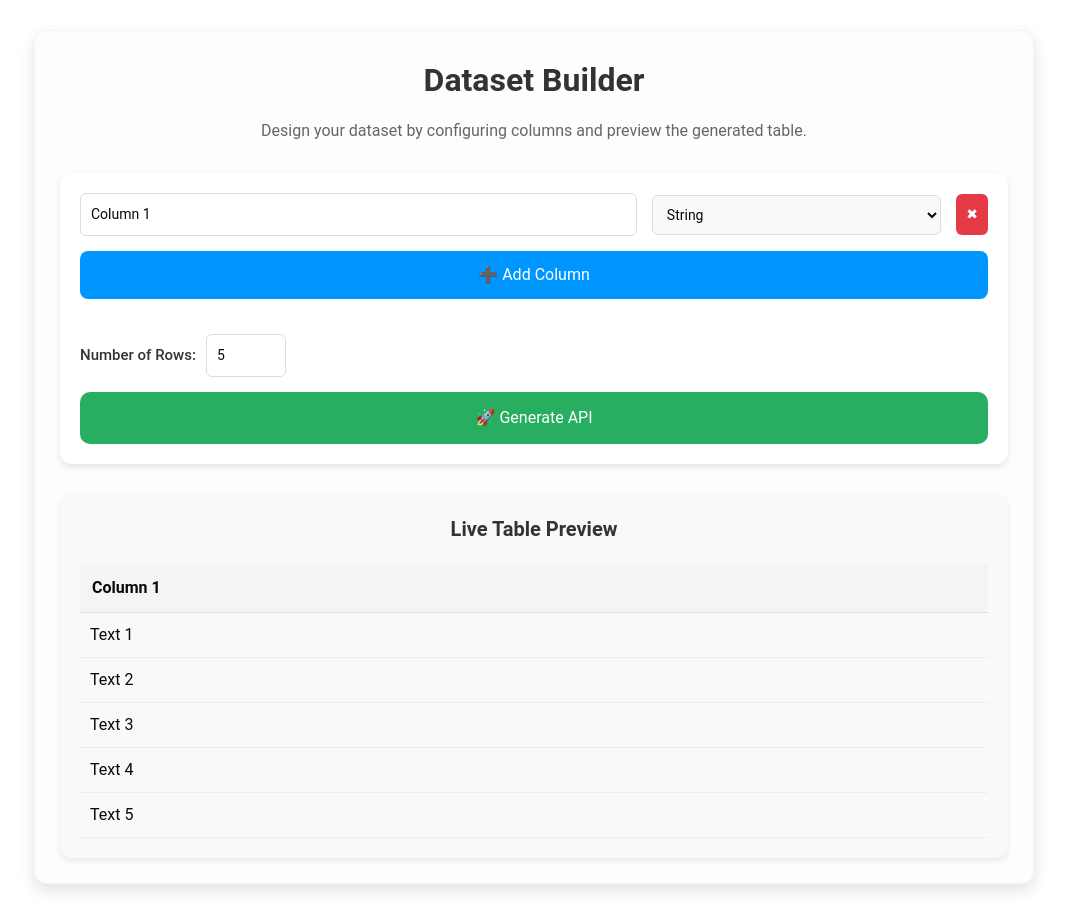
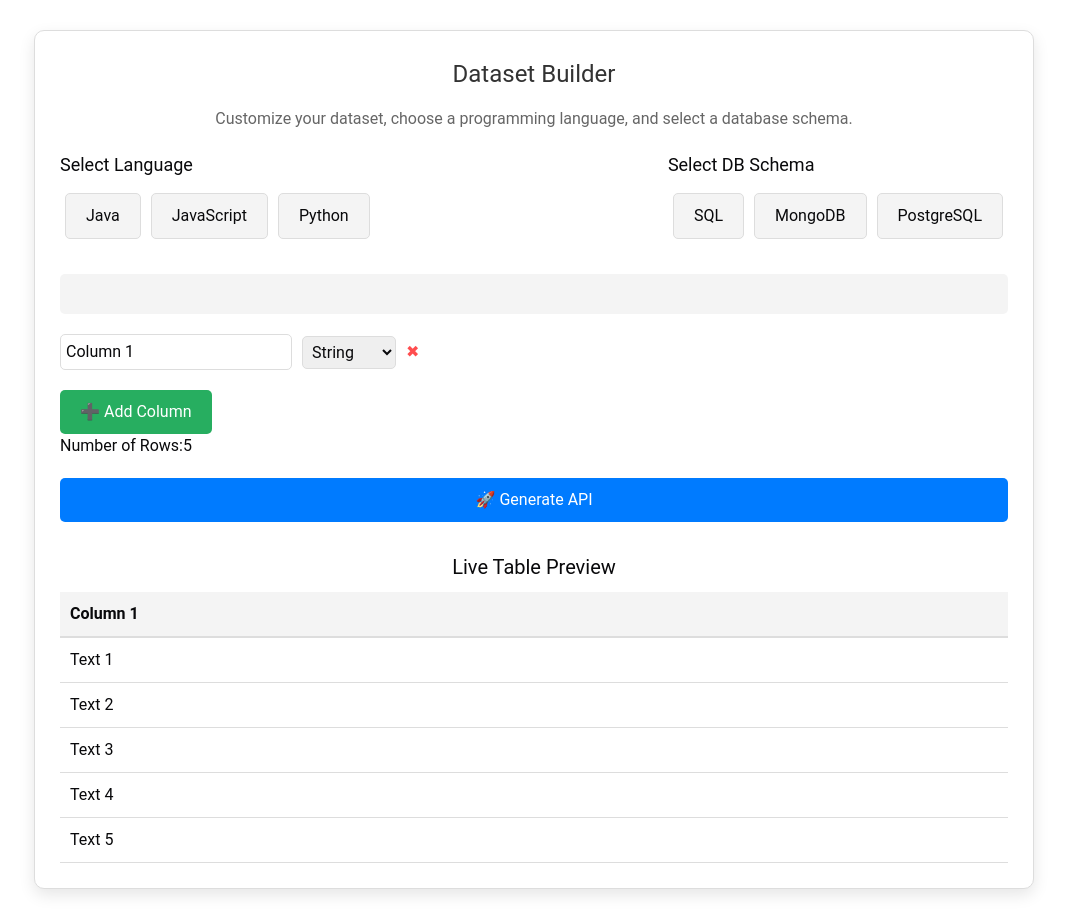
Before and after one commit to Drabblesaur/CMPE272_Project, a Next.js app in the folder FrontEnd/db2api/: page /api-generator in a window 1280 px wide. Shown: the whole page, without its empty margins (106-1173 px from the left). Built offline with nearby package versions, Linux system fonts and the light colour scheme.

Commit message:
Making API Call

```diff
--- a/FrontEnd/db2api/src/app/api-generator/page.js
+++ b/FrontEnd/db2api/src/app/api-generator/page.js
@@ -3,12 +3,18 @@
 import React, { useState } from "react";
 
 const dataTypes = ["String", "Number", "Date", "Location", "Boolean", "Array"];
+const languages = ["Java", "JavaScript", "Python"];
+const dbSchemas = ["SQL", "MongoDB", "PostgreSQL"];
 
 function DataSetBuilder() {
   const [columns, setColumns] = useState([
     { id: 1, title: "Column 1", type: "String" },
   ]);
   const [rowCount, setRowCount] = useState(5);
+  const [selectedLanguage, setSelectedLanguage] = useState(null);
+  const [selectedDBSchema, setSelectedDBSchema] = useState(null);
+  const [apiResponse, setApiResponse] = useState({ success: false, code: "" });
+
 
   const generateSampleData = () => {
     const sampleRows = [];
@@ -62,15 +68,45 @@ function DataSetBuilder() {
     );
   };
 
-  const handleGenerateAPI = () => {
-    const apiPreview = {
-      columns,
-      rows: rowCount,
-      data: generateSampleData(),
-    };
-    console.log("Generated API:", apiPreview);
-    alert("API generated! Check console for details.");
+  const handleGenerateAPI = async () => {
+    try {
+      const schema = columns
+        .map(col => `${col.title}(${col.type})`)
+        .join(',');
+
+      const apiUrl = `http://127.0.0.1:8080/ai/generateCRUD?schema=${schema}&language=${selectedLanguage}&database=${selectedDBSchema}`;
+
+      const response = await fetch(apiUrl, {
+        method: 'GET',
+      });
+
+      if (!response.ok) {
+        throw new Error(`API call failed with status: ${response.status}`);
+      }
+
+      const responseData = await response.json();
+
+      if (responseData.success) {
+        // Update state with the response data (success and code)
+        setApiResponse({
+          success: responseData.success,
+          code: responseData.code,
+        });
+
+        // Optionally, you can also display the success checkpoints or any other data.
+        console.log("API Response:", responseData);
+
+        // alert("API generated successfully! Check the console for details.");
+      } else {
+        throw new Error("API generation failed. Please try again.");
+      }
+    } catch (error) {
+      console.error("Error generating API:", error);
+      // alert("An error occurred while generating the API. Check the console for details.");
+    }
   };
+
+
 
   const sampleData = generateSampleData();
 
@@ -78,8 +114,55 @@ function DataSetBuilder() {
     <div style={styles.container}>
       <h1 style={styles.header}>Dataset Builder</h1>
       <p style={styles.description}>
-        Design your dataset by configuring columns and preview the generated table.
+        Customize your dataset, choose a programming language, and select a database schema.
       </p>
+
+      {/* Language and DB Schema Selection */}
+      <div style={styles.selectionContainer}>
+        <div>
+          <h3 style={styles.sectionHeader}>Select Language</h3>
+          {languages.map((lang) => (
+            <button
+              key={lang}
+              onClick={() => setSelectedLanguage(lang)}
+              style={{
+                ...styles.selectButton,
+                backgroundColor: selectedLanguage === lang ? "#27ae60" : "#f4f4f4",
+              }}
+            >
+              {lang}
+            </button>
+          ))}
+        </div>
+        <div>
+          <h3 style={styles.sectionHeader}>Select DB Schema</h3>
+          {dbSchemas.map((db) => (
+            <button
+              key={db}
+              onClick={() => setSelectedDBSchema(db)}
+              style={{
+                ...styles.selectButton,
+                backgroundColor: selectedDBSchema === db ? "#0096FF" : "#f4f4f4",
+              }}
+            >
+              {db}
+            </button>
+          ))}
+        </div>
+      </div>
+
+      {/* API Response */}
+      <div style={styles.codeContainer}>
+        {apiResponse.success && (
+          <div>
+            <h3>Generated API Code:</h3>
+            <pre style={styles.codeBlock}>{apiResponse.code}</pre>
+          </div>
+        )}
+      </div>
+
+
+      {/* Columns Configuration */}
       <div style={styles.formContainer}>
         {columns.map((col) => (
           <div key={col.id} style={styles.columnRow}>
@@ -126,10 +209,16 @@ function DataSetBuilder() {
             min="1"
           />
         </div>
-        <button onClick={handleGenerateAPI} style={styles.generateButton}>
+        <button
+          onClick={handleGenerateAPI}
+          style={styles.generateButton}
+          disabled={!selectedLanguage || !selectedDBSchema}
+        >
           🚀 Generate API
         </button>
       </div>
+
+      {/* Live Table Preview */}
       <div style={styles.tableContainer}>
         <h2 style={styles.tableHeader}>Live Table Preview</h2>
         <div style={styles.tableWrapper}>
@@ -167,137 +256,53 @@ const styles = {
     maxWidth: "1000px",
     margin: "30px auto",
     padding: "25px",
-    backgroundColor: "#fdfdfd",
-    borderRadius: "12px",
-    boxShadow: "0 6px 16px rgba(0, 0, 0, 0.12)",
-    border: "1px solid #f3f4f6",
+    backgroundColor: "#ffffff",
+    borderRadius: "10px",
+    boxShadow: "0 6px 16px rgba(0, 0, 0, 0.1)",
+    border: "1px solid #ddd",
   },
   header: {
+    fontSize: "24px",
     textAlign: "center",
-    fontSize: "32px",
-    fontWeight: "700",
-    color: "#333",
     marginBottom: "15px",
-  },
-  description: {
-    textAlign: "center",
-    fontSize: "16px",
-    color: "#666",
-    marginBottom: "30px",
-  },
-  formContainer: {
-    display: "flex",
-    flexDirection: "column",
-    gap: "15px",
-    backgroundColor: "#fff",
-    padding: "20px",
-    borderRadius: "12px",
-    boxShadow: "0 3px 6px rgba(0, 0, 0, 0.1)",
-  },
-  columnRow: {
-    display: "flex",
-    alignItems: "center",
-    gap: "15px",
-  },
-  input: {
-    flex: "2",
-    padding: "10px",
-    borderRadius: "6px",
-    border: "1px solid #ddd",
-    fontSize: "14px",
-  },
-  select: {
-    flex: "1",
-    padding: "10px",
-    borderRadius: "6px",
-    border: "1px solid #ddd",
-    fontSize: "14px",
-    backgroundColor: "#f9f9f9",
-  },
-  removeButton: {
-    padding: "10px",
-    backgroundColor: "#e63946",
-    color: "#fff",
-    border: "none",
-    borderRadius: "6px",
-    cursor: "pointer",
-    fontSize: "14px",
-    transition: "background-color 0.3s",
-  },
-  addButton: {
-    padding: "12px",
-    backgroundColor: "#0096FF",
-    color: "#fff",
-    border: "none",
-    borderRadius: "8px",
-    cursor: "pointer",
-    fontSize: "16px",
-    transition: "transform 0.2s",
-  },
-  rowControl: {
-    display: "flex",
-    alignItems: "center",
-    gap: "10px",
-    marginTop: "20px",
-  },
-  label: {
-    fontSize: "15px",
-    fontWeight: "500",
     color: "#333",
   },
-  numberInput: {
-    width: "80px",
-    padding: "10px",
-    borderRadius: "6px",
-    border: "1px solid #ddd",
-    fontSize: "14px",
-  },
-  generateButton: {
-    padding: "14px",
-    backgroundColor: "#27ae60",
-    color: "#fff",
-    border: "none",
-    borderRadius: "10px",
-    cursor: "pointer",
-    fontSize: "16px",
-    transition: "background-color 0.3s, transform 0.2s",
-  },
-  tableContainer: {
+  description: { textAlign: "center", color: "#666" },
+  selectionContainer: { display: "flex", justifyContent: "space-between", margin: "20px 0" },
+  buttonGroup: { display: "flex", flexDirection: "column", alignItems: "center" },
+  sectionHeader: { fontSize: "18px", marginBottom: "10px" },
+  selectButton: { padding: "10px 20px", margin: "5px", borderRadius: "5px", border: "1px solid #ddd", cursor: "pointer" },
+  formContainer: { marginTop: "20px" },
+  columnRow: { display: "flex", alignItems: "center", marginBottom: "10px" },
+  input: { marginRight: "10px", padding: "5px", borderRadius: "5px", border: "1px solid #ddd" },
+  select: { padding: "5px", marginRight: "10px", borderRadius: "5px", border: "1px solid #ddd" },
+  removeButton: { color: "#ff4d4f", cursor: "pointer", background: "none", border: "none" },
+  addButton: { padding: "10px 20px", marginTop: "10px", borderRadius: "5px", backgroundColor: "#27ae60", color: "white", cursor: "pointer" },
+  generateButton: { padding: "10px 20px", marginTop: "20px", borderRadius: "5px", backgroundColor: "#007bff", color: "white", cursor: "pointer", width: "100%" },
+  tableContainer: { marginTop: "30px" },
+  tableWrapper: { overflowX: "auto" },
+  table: { width: "100%", borderCollapse: "collapse" },
+  tableHeader: { textAlign: "center", fontSize: "20px", marginBottom: "10px" },
+  tableHeaderCell: { padding: "10px", textAlign: "left", backgroundColor: "#f4f4f4", borderBottom: "2px solid #ddd" },
+  tableCell: { padding: "10px", borderBottom: "1px solid #ddd" },
+  rowHover: { backgroundColor: "white" },
+
+  // New code styles added
+  codeContainer: {
     marginTop: "30px",
     padding: "20px",
-    backgroundColor: "#f8f9fa",
-    borderRadius: "12px",
-    boxShadow: "0 3px 6px rgba(0, 0, 0, 0.08)",
+    backgroundColor: "#f4f4f4",
+    borderRadius: "5px",
   },
-  tableHeader: {
-    textAlign: "center",
-    fontSize: "20px",
-    fontWeight: "600",
-    color: "#333",
-    marginBottom: "10px",
-  },
-  tableWrapper: {
-    overflowX: "auto",
-  },
-  table: {
-    width: "100%",
-    borderCollapse: "collapse",
-    marginTop: "10px",
-  },
-  tableHeaderCell: {
-    padding: "12px",
-    textAlign: "left",
-    fontWeight: "600",
-    backgroundColor: "#f3f4f6",
-    borderBottom: "1px solid #ddd",
-  },
-  tableCell: {
+  codeBlock: {
+    whiteSpace: "pre-wrap", // Allows code to wrap within the block
+    wordBreak: "break-word",
+    backgroundColor: "#333",
+    color: "#fff",
     padding: "10px",
-    borderBottom: "1px solid #eee",
-  },
-  rowHover: {
-    transition: "background-color 0.2s",
-    cursor: "pointer",
+    borderRadius: "5px",
+    maxHeight: "400px",
+    overflowY: "scroll", // Enables scrolling if content overflows
   },
 };
 
```
